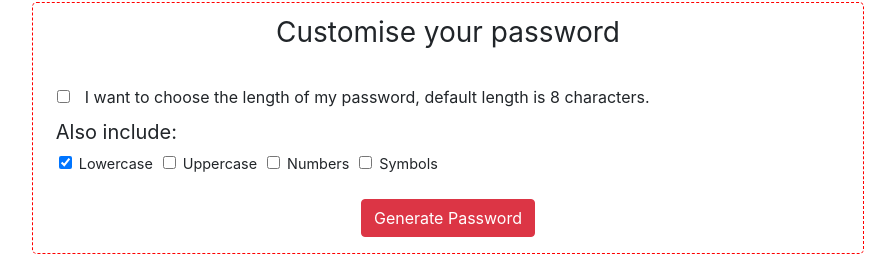
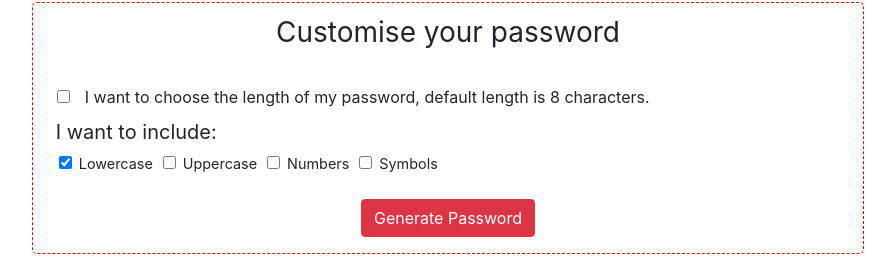
Before and after one commit to himanshu-sxna/Password-Generator, a plain HTML site: page index.html in a window 1280 px wide. Shown: the part 334-590 px from the top of the page, without its empty margins (192-1087 px from the left). Drawn offline with nearby package versions, Linux system fonts and the light colour scheme.

Commit message:
changed options text from 'Also include' to 'I want to include'

```diff
--- a/index.html
+++ b/index.html
@@ -63,7 +63,7 @@
             <!-- Password options for Uppercase, Lowercase, Special characters and Numbers -->
 
             <div class="col-auto align-self-start ml-2 mb-1">
-                <p class="p-0 m-0" id="customisation-box-heading-2"> Also include: </p>
+                <p class="p-0 m-0" id="customisation-box-heading-2"> I want to include: </p>
             </div>
 
             <div class="col-auto align-self-start ml-3 mb-2 d-flex flex-row flex-wrap" id="customisation-box-2">
```
